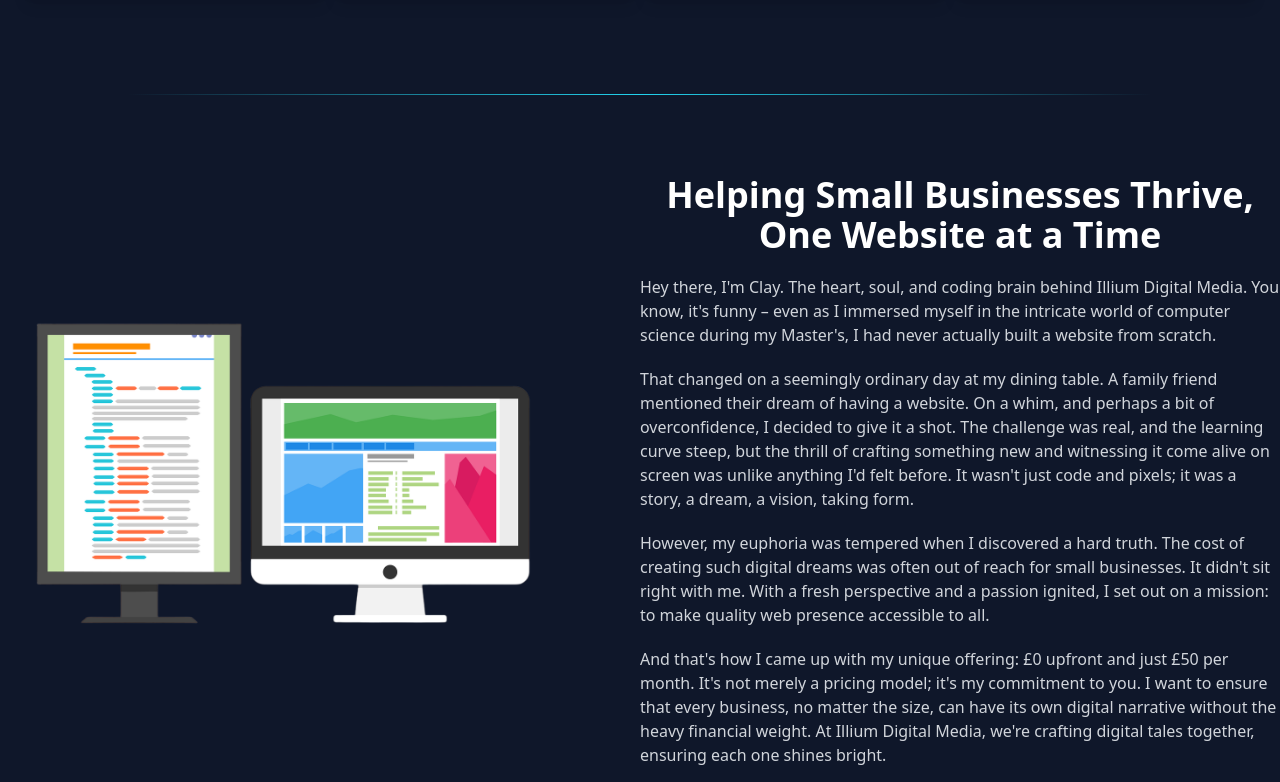
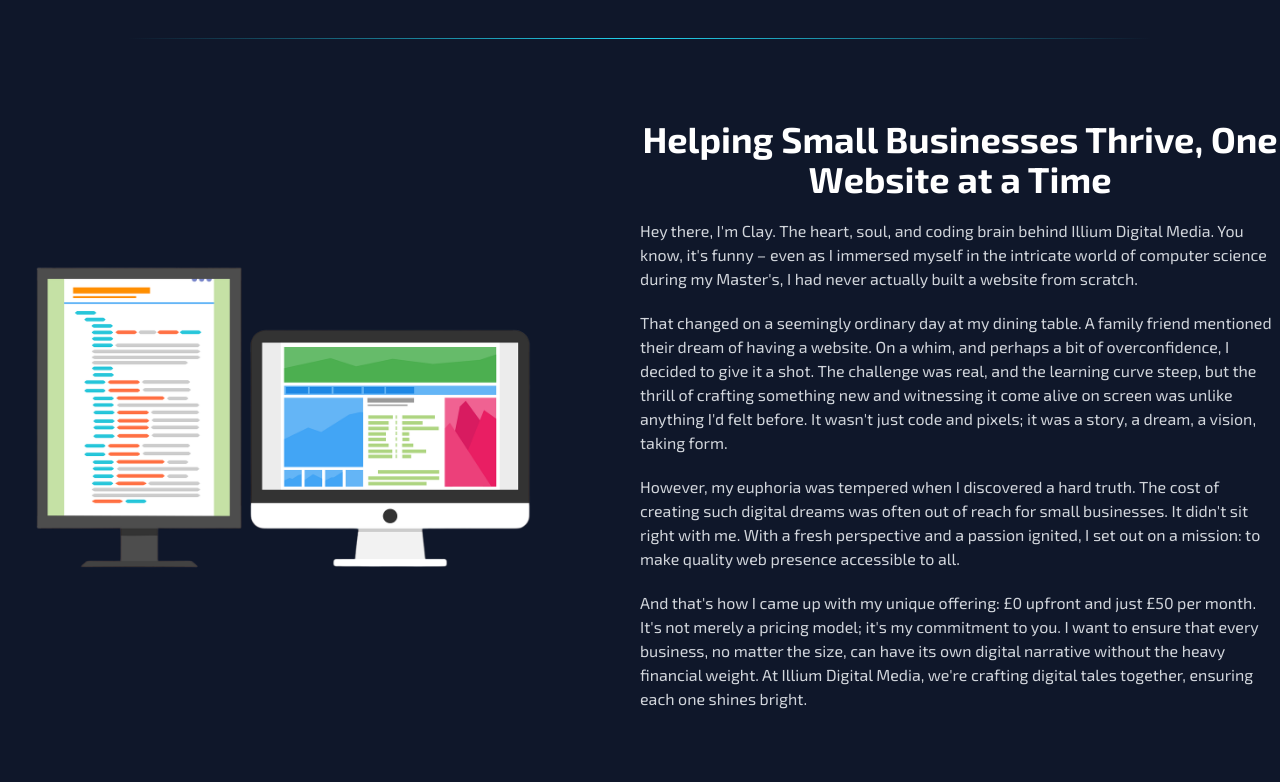
Before and after one commit to illium-digital-media/website, a Next.js app: page / in a window 1280 px wide. Shown: the part 1238-2020 px from the top of the page. Built offline with nearby package versions, Linux system fonts and the light colour scheme.

Commit message:
changed font/added animation

```diff
--- a/components/FAQ.tsx
+++ b/components/FAQ.tsx
@@ -25,6 +25,7 @@ const FAQ: React.FC = () => {
           <FadeInText text="Frequently Asked Questions" />
         </h4>
 
+
         <div className="sm:flex justify-center mb-6">
           {faqs.map((category, index) => (
             <button
@@ -32,7 +33,7 @@ const FAQ: React.FC = () => {
               className={`max-sm:w-full max-sm:mb-3 sm:mx-3 px-4 py-2 rounded-lg ${
                 activeTab === index
                   ? "bg-orange-400 text-white"
-                  : "bg-tertiary text-gray-300"
+                  : "bg-tertiary text-gray-300 hover:shadow-cyan-glow"
               } hover:bg-orange-400 hover:text-white transition-colors duration-200`}
               onClick={() => setActiveTab(index)}
             >
--- a/components/sections/AboutUsSection.tsx
+++ b/components/sections/AboutUsSection.tsx
@@ -1,14 +1,48 @@
-import Image from "next/image";
+
+
+import React, { useState, useRef, useEffect } from 'react';
+import Image from 'next/image';
 import dualScreen from '../../assets/dual.png';
-import FadeInText from "../FadeInTypingText";
+import FadeInText from '../FadeInTypingText';
 
 const AboutUsSection: React.FC = () => {
+  const [isVisible, setIsVisible] = useState(false);
+  const sectionRef = useRef(null);
+
+  useEffect(() => {
+    const observer = new IntersectionObserver(
+      ([entry]) => {
+        if (entry.isIntersecting && !isVisible) {
+          setIsVisible(true);
+          observer.unobserve(sectionRef.current!);
+        }
+      },
+      {
+        threshold: 0.1 // Adjust if needed
+      }
+    );
+
+    if (sectionRef.current) {
+      observer.observe(sectionRef.current);
+    }
+
+    return () => {
+      if (sectionRef.current) {
+        observer.unobserve(sectionRef.current);
+      }
+    };
+  }, []);
+
   return (
-    <div className="sm:flex items-center">
-      <div className="sm:w-1/2 rounded-lg sm:pr-20">
+    <div ref={sectionRef} className="sm:flex items-center">
+      <div
+        className={`sm:w-1/2 rounded-lg sm:pr-20 transform transition-transform duration-500 ${isVisible ? 'translate-x-0' : '-translate-x-full'}`}
+      >
         <Image alt="web-design" src={dualScreen} />
       </div>
-      <div className="max-w-5xl m-auto sm:w-1/2">
+      <div
+        className={`max-w-5xl m-auto sm:w-1/2 transform transition-transform duration-500 ${isVisible ? 'translate-x-0' : 'translate-x-full'}`}
+      >
           <h4 className="font-bold sm:text-center text-4xl text-white pb-5">
             <FadeInText text="Helping Small Businesses Thrive, One Website at a Time" />
           </h4>
@@ -23,8 +57,7 @@ const AboutUsSection: React.FC = () => {
           </p>
           <p className="text-gray-300">
             And that's how I came up with my unique offering: £0 upfront and just £50 per month. It's not merely a pricing model; it's my commitment to you. I want to ensure that every business, no matter the size, can have its own digital narrative without the heavy financial weight. At Illium Digital Media, we're crafting digital tales together, ensuring each one shines bright.
-        </p>
-      </div>
+          </p>      </div>
     </div>
   );
 };
--- a/components/sections/ServicesSectionLong.tsx
+++ b/components/sections/ServicesSectionLong.tsx
@@ -97,7 +97,7 @@ const ServicesSectionLong = () => {
                         key={index}
                         className={`max-sm:w-full max-sm:mb-3 sm:mx-3 px-4 py-2 rounded-lg ${activeTab === index
                             ? "bg-orange-400 text-white"
-                            : "bg-tertiary text-gray-300"
+                            : "bg-tertiary text-gray-300 hover:shadow-cyan-glow"
                             } hover:bg-orange-400 hover:text-white transition-colors duration-200`}
                         onClick={() => setActiveTab(index)}
                     >
--- a/pages/_document.tsx
+++ b/pages/_document.tsx
@@ -3,7 +3,8 @@ import { Html, Head, Main, NextScript } from 'next/document'
 export default function Document() {
   return (
     <Html lang="en">
-      <Head />
+      <Head><link href="https://fonts.googleapis.com/css2?family=Exo 2:wght@400;700&display=swap" rel="stylesheet" />
+      </Head>
       <body className='bg-primary'>
         <div id="tint"></div>
         <div id="modal"></div>
--- a/styles/globals.css
+++ b/styles/globals.css
@@ -19,6 +19,7 @@
 body {
   color: black;
   background-color: white;
+    font-family: 'Exo 2', sans-serif;
 }
 
 /* Additional styles for light theme */
```
Lines whose indentation alone changed are shown as unchanged.
